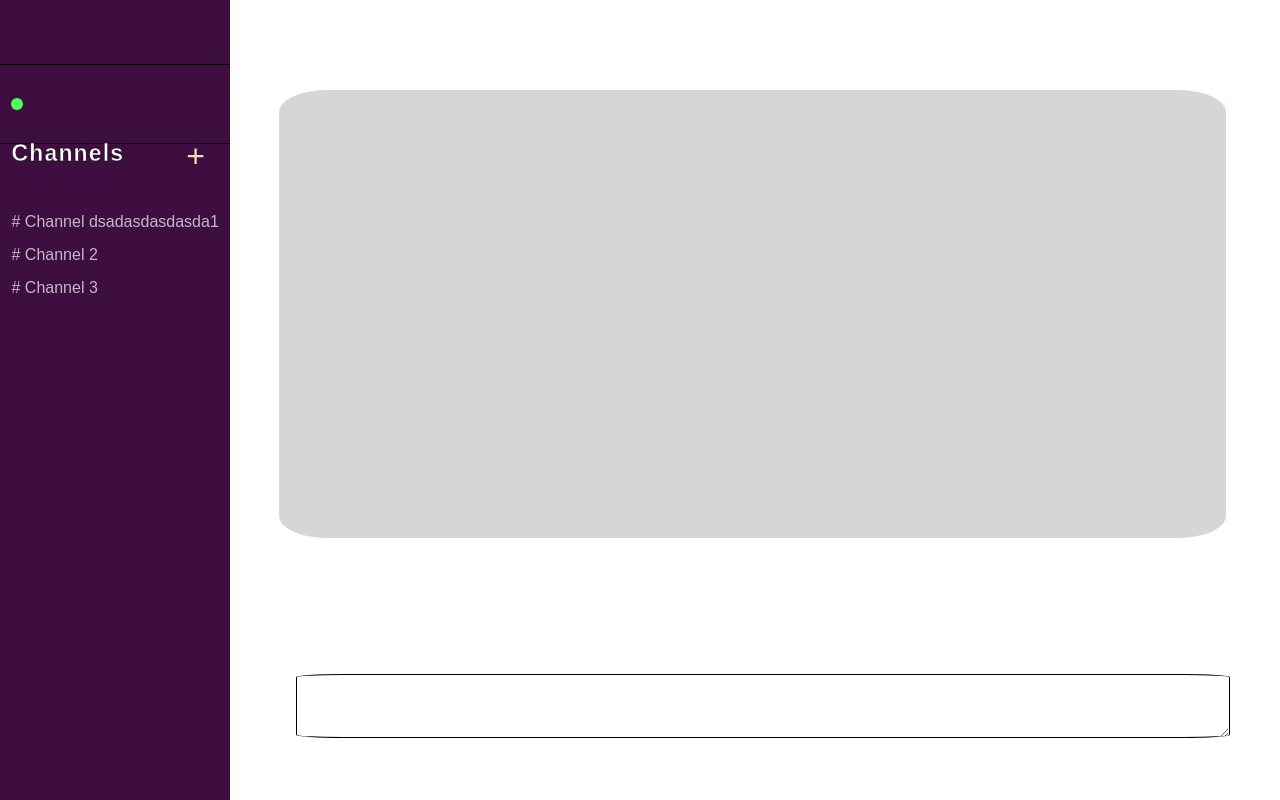
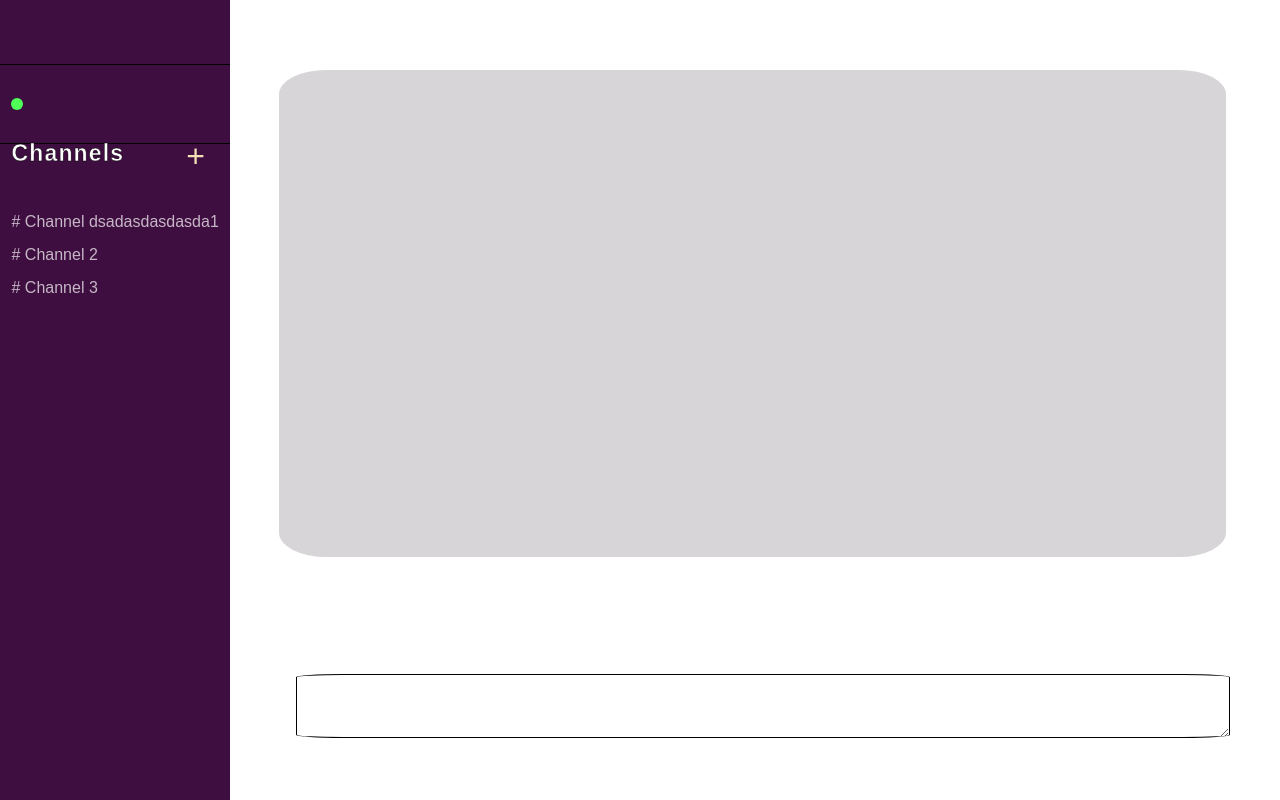
Before and after one commit to A-Fayez/flack, a Flask app: template templates/chat.html in a window 1280 px wide. Run offline with Flask 2, Linux system fonts and the light colour scheme; the template is opened without the code that fills it, so the values that code supplies are empty; style sheets or scripts are compiled from the project's sources.

Commit message:
msg-box-sizing

```diff
--- a/static/sass/chat.scss
+++ b/static/sass/chat.scss
@@ -147,7 +147,7 @@
   margin-right: 2%;
   margin-top: 3%;
   width: 74vw;
-  height: 35vw;
+  height: 38vw;
 }
 
 #message-box:focus {
```
